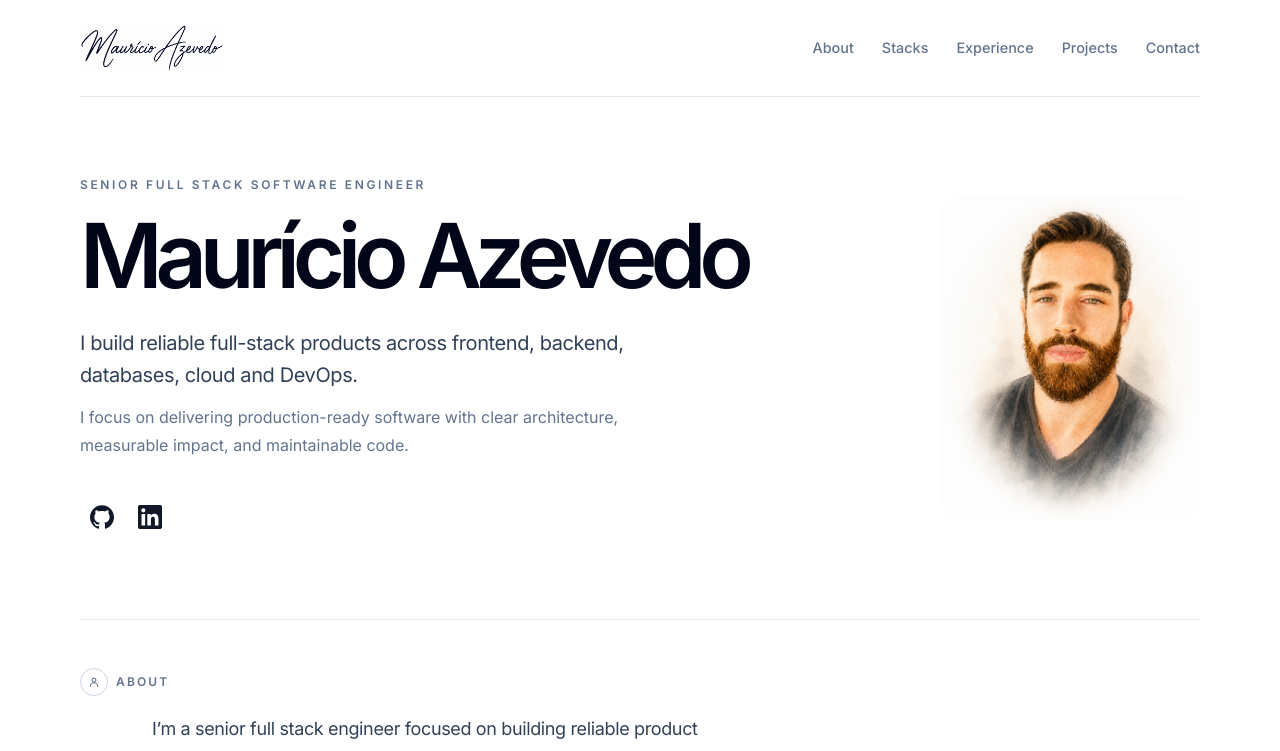
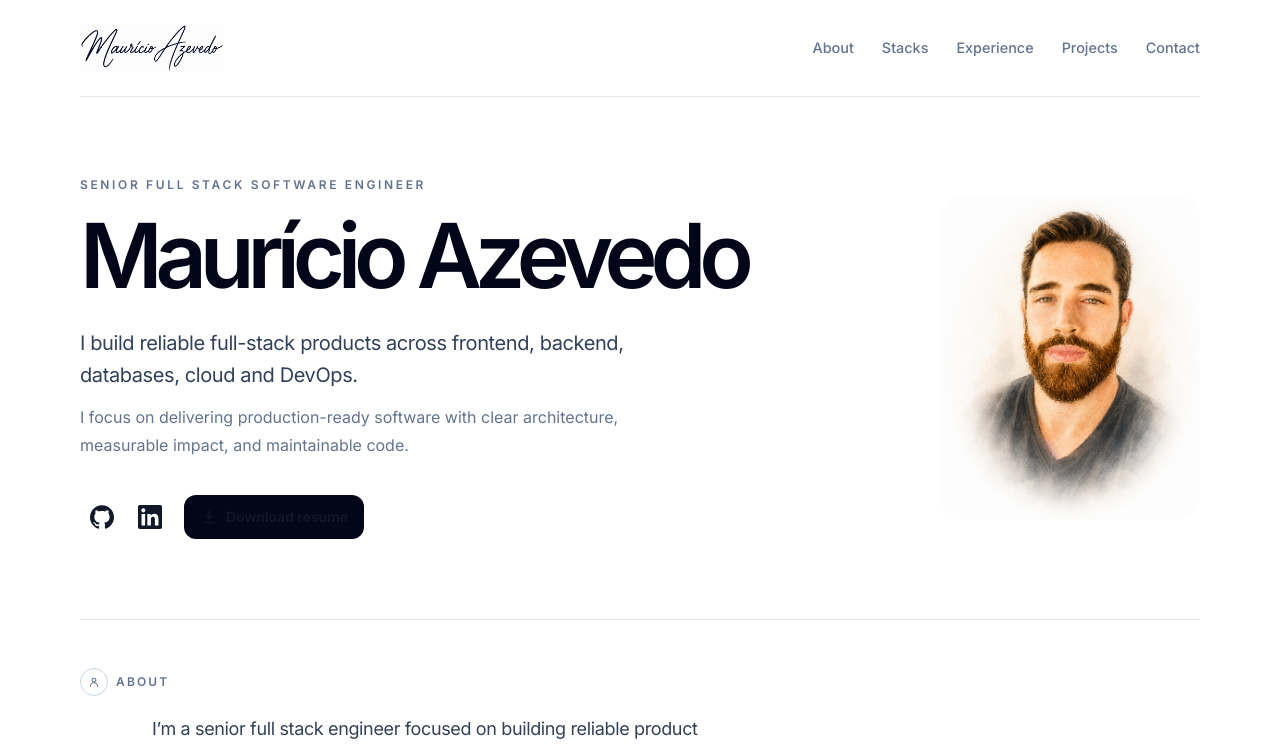
Before and after one commit to mauricio-azevedo/portfolio, a React (Vite) app: page / in a window 1280 px wide. Shown: the top 751 px of the page. Built offline with nearby package versions, Linux system fonts and the light colour scheme.

Commit message:
Add resume download link to hero

```diff
--- a/src/components/Hero.tsx
+++ b/src/components/Hero.tsx
@@ -1,6 +1,7 @@
 import { contactLinks, profile } from '../data/portfolio';
 import { getPublicAssetUrl } from '../lib/assets';
 import { ContactLinks } from './ContactLinks';
+import { ResumeDownloadLink } from './ResumeDownloadLink';
 
 export function Hero() {
   const profileImageUrl = getPublicAssetUrl(profile.profileImage.src);
@@ -35,8 +36,9 @@ export function Hero() {
         </p>
         <p className="mt-3 max-w-[620px] text-base leading-7 text-slate-500">{profile.heroNote}</p>
 
-        <div className="mt-9" aria-label="Contact links">
+        <div className="mt-9 flex flex-wrap items-center gap-3 max-[720px]:justify-center" aria-label="Contact links">
           <ContactLinks links={contactLinks} />
+          <ResumeDownloadLink />
         </div>
       </div>
 
```
